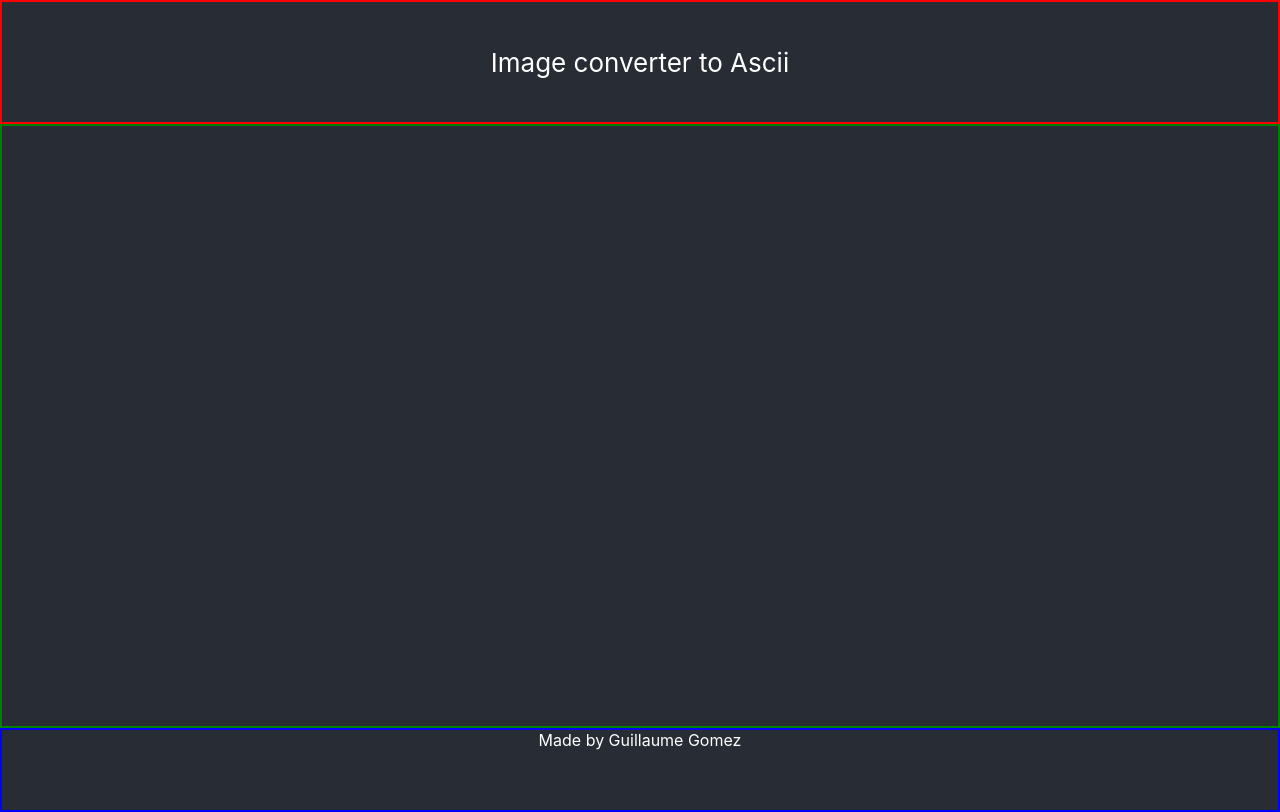
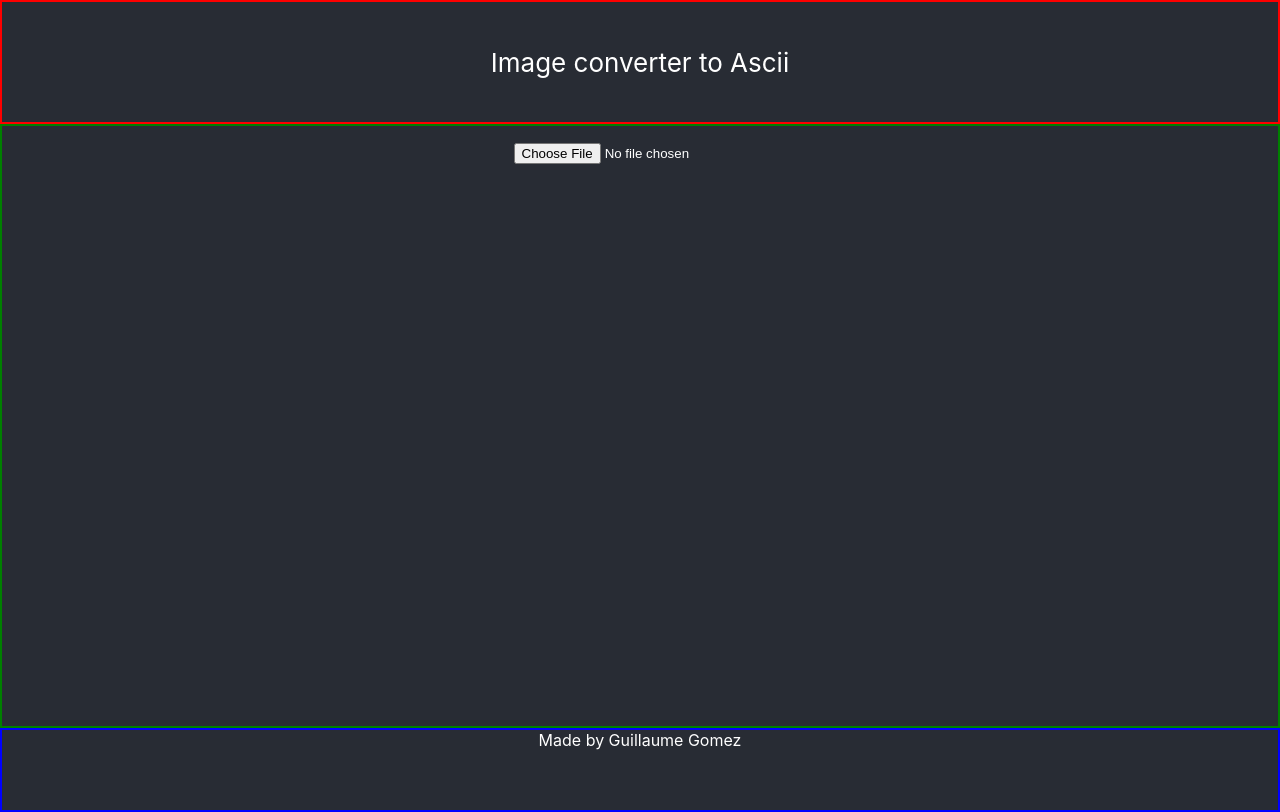
Before and after one commit to guillaume-gomez/image-to-ascii, a React (Create React App) app: page / in a window 1280 px wide. Built offline with nearby package versions, Linux system fonts and the light colour scheme.

Commit message:
draw photo on canvas

```diff
--- a/src/App.tsx
+++ b/src/App.tsx
@@ -1,4 +1,5 @@
 import React from 'react';
+import InputImage from './InputImage';
 import './App.css';
 
 function App() {
@@ -8,6 +9,7 @@ function App() {
         Image converter to Ascii
       </header>
       <div className="App-content">
+        <InputImage />
       </div>
       <footer className="App-footer">
           Made by Guillaume Gomez
--- a/src/InputImage.tsx
+++ b/src/InputImage.tsx
@@ -5,19 +5,43 @@ interface InputImageInterface {
 }
 
 function InputImage({}: InputImageInterface): React.ReactElement {
-  const canvasRef = useRef(null);
+  const canvasRef = useRef<HTMLCanvasElement>(null);
 
   function onChangeFile(event: React.ChangeEvent<HTMLInputElement>) {
+    // get files
     const files = event.target.files as FileList;
-    console.log(files[0]);
+    const file = files[0];
+
+    const canvas = canvasRef.current;
+    if(!canvas) {
+      return;
+    }
+    const context = canvas.getContext('2d')  as CanvasRenderingContext2D;
+
+    const reader : FileReader = new FileReader();
+    reader.onload = (event: Event) => {
+      const image : HTMLImageElement = new Image();
+      image.onload = () => {
+        canvas.width = image.width;
+        canvas.height = image.height;
+        context.drawImage(image, 0, 0);
+        // disable to not puth the image in grey scale
+        // convertToGrayScales(context, canvas.width, canvas.height);
+      }
+      if(reader.result) {
+        image.src = reader.result as string;
+      }
+    };
+    reader.readAsDataURL(file);
   }
+
 
   return (
     <>
       <p>
         <input type="file" onChange={onChangeFile} />
       </p>
-      <canvas ref={canvasRef} id="preview"></canvas>
+      <canvas ref={canvasRef}></canvas>
     </>
   );
 }
```
